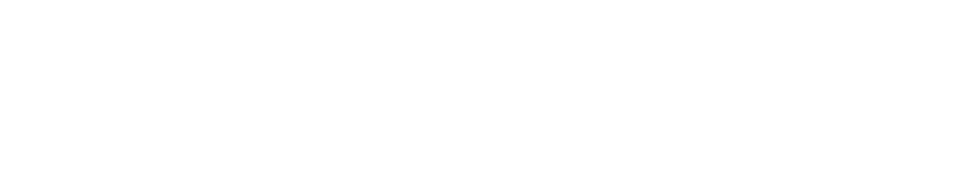
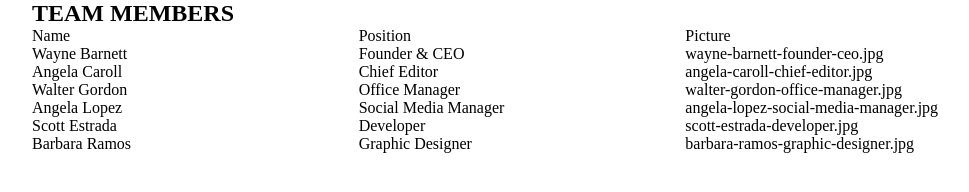
Before and after one commit to CarloVeronese/js-our-team, a plain HTML site: page index.html in a window 1280 px wide. Shown: the whole page, without its empty margins (118-1087 px from the left). Drawn offline with Linux system fonts and the light colour scheme.

Commit message:
add - print info in DOM

```diff
--- a/css/style.css
+++ b/css/style.css
@@ -0,0 +1,19 @@
+*{
+    margin: 0;
+    padding: 0;
+    box-sizing: border-box;
+}
+
+.container{
+    max-width: 980px;
+    margin: 0 auto;
+}
+
+.row{
+    display: flex;
+    flex-wrap: wrap;
+}
+
+.col-4{
+    flex-basis: calc(100% / 12 * 4);
+}
--- a/index.html
+++ b/index.html
@@ -7,6 +7,20 @@
     <link rel="stylesheet" href="./css/style.css">
 </head>
 <body>
+    <header>
+        <div class="container">
+            <h2>TEAM MEMBERS</h2>
+        </div>
+    </header>
+    <body>
+        <div class="container">
+            <div class="row">
+                <div class="col-4">Name</div>
+                <div class="col-4">Position</div>
+                <div class="col-4">Picture</div>
+            </div>
+        </div>
+    </body>
     <script src="./js/app.js"></script>
 </body>
 </html>
--- a/js/app.js
+++ b/js/app.js
@@ -1,3 +1,5 @@
+const rowDOMElement = document.querySelector('.row')
+
 const teamMembers = [
     {
         name:'Wayne Barnett',
@@ -31,9 +33,24 @@ const teamMembers = [
     }
 ]
 
-for(let i = 0; i < teamMembers.length; i++){
-    currentMember = teamMembers[i]
-    for(let memberInfo in currentMember){
-        console.log(memberInfo + ': ' + currentMember[memberInfo])
+
+function printMembers(){
+    for(let i = 0; i < teamMembers.length; i++){
+        currentMember = teamMembers[i]
+        for(let memberInfo in currentMember){
+            console.log(memberInfo + ': ' + currentMember[memberInfo])
+        }
     }
 }
+
+function createMembersTable(){
+    for(let i = 0; i < teamMembers.length; i++){
+        currentMember = teamMembers[i]
+        for(let memberInfo in currentMember){
+            const memberNewInfo = currentMember[memberInfo]
+            rowDOMElement.innerHTML += `<div class="col-4">${memberNewInfo}</div>`
+        }
+    }
+}
+
+createMembersTable()
```
